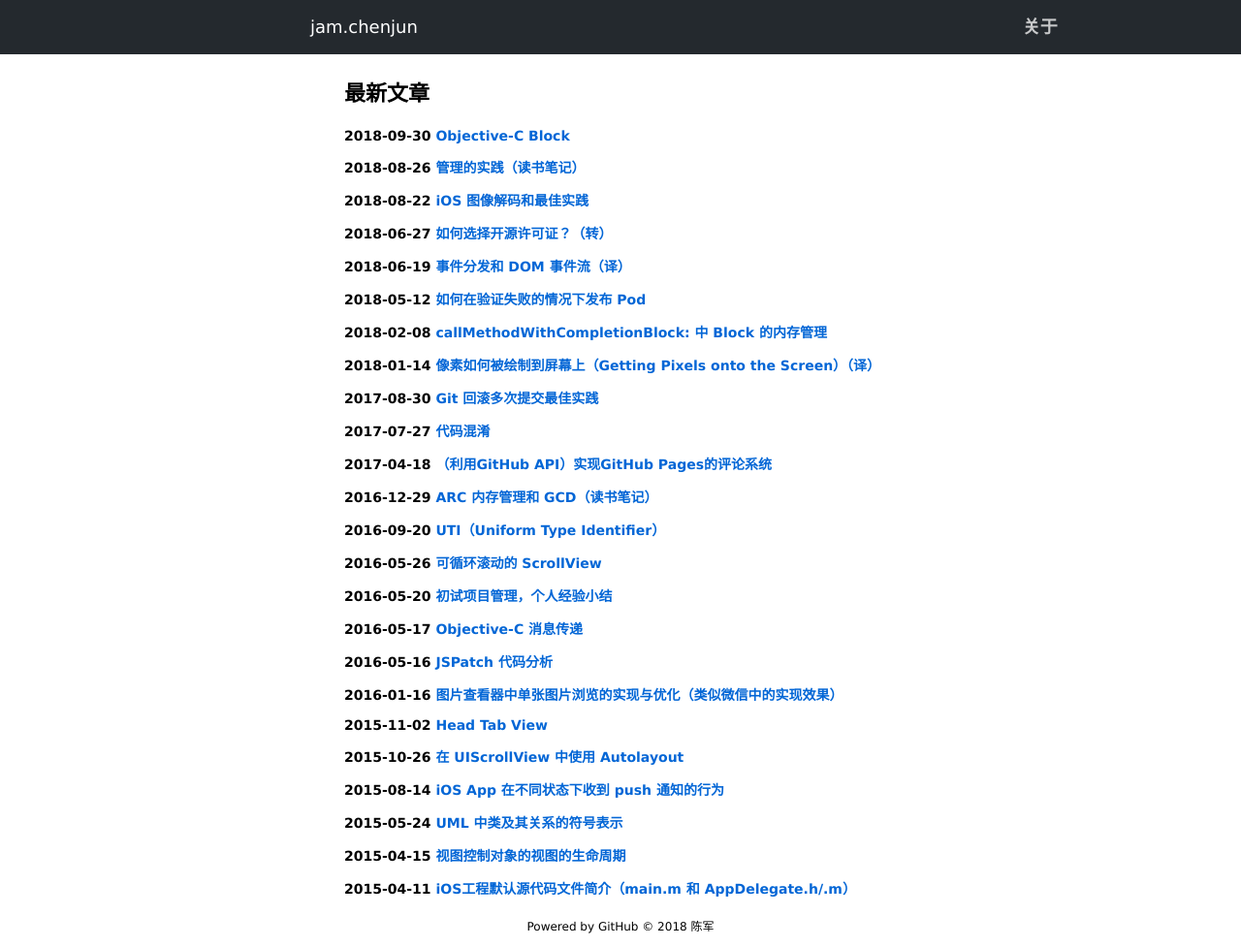
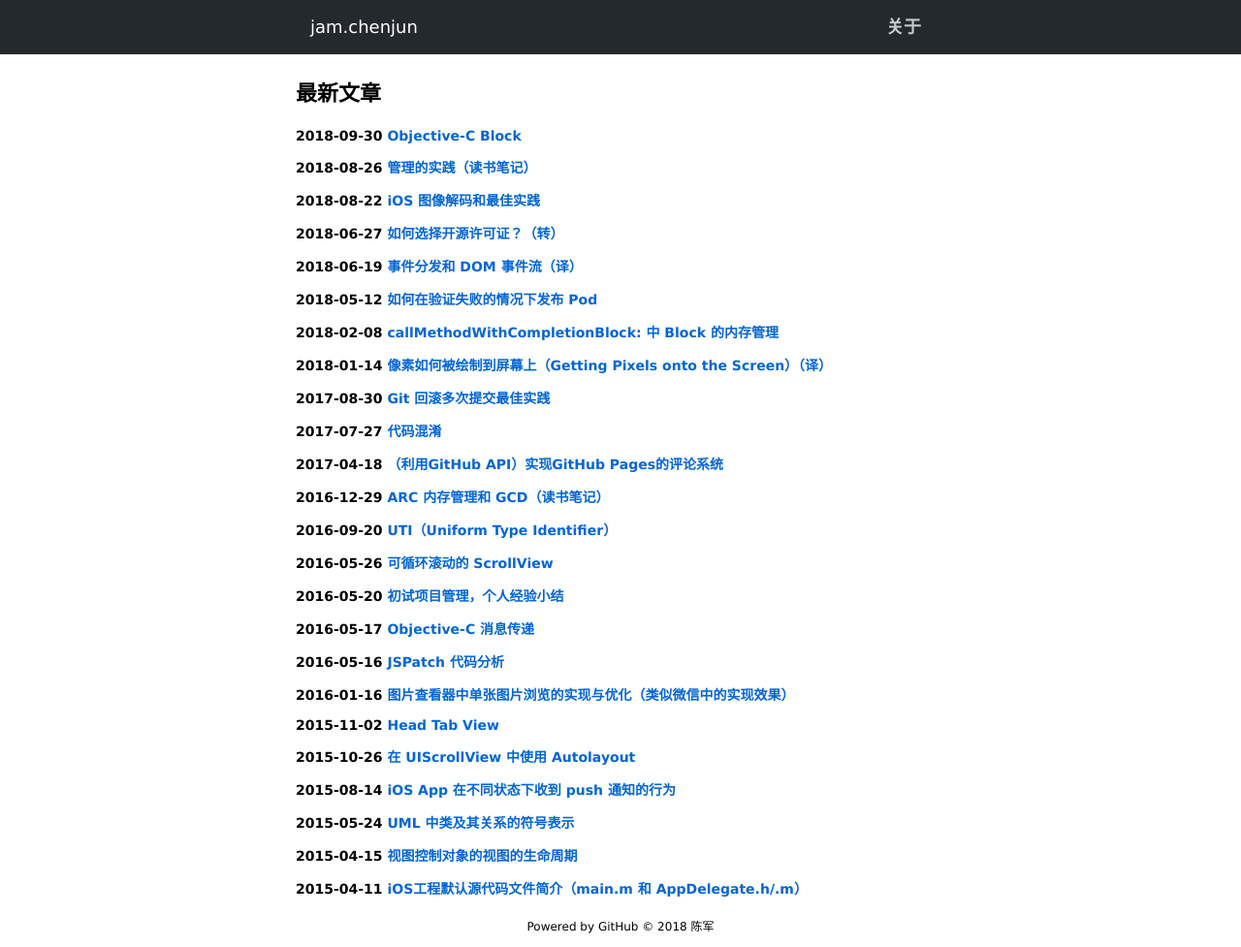
Before and after one commit to rob2468/rob2468.github.io, a Jekyll site: the page built from index.html, in a window 1280 px wide. Shown: the whole page at 97% size. Built offline with Jekyll 4.4.1, drawn with Linux system fonts in a browser that asks for light colours; nearby versions of some CDN libraries.

Commit message:
增加正文字号，放大正文区域

```diff
--- a/css/default.css
+++ b/css/default.css
@@ -24,10 +24,10 @@
 }
 h4,
 h5 {
-    font-size: 14px;
+    font-size: 15px;
 }
 p {
-    font-size: 14px;
+    font-size: 15px;
 }
 h1,
 h2,
@@ -115,10 +115,10 @@
 @media screen and (min-width: 768px) {
     /* header */
     header.top .container {
-        margin: 0 14% 0 25%;
+        margin: 0 25% 0 25%;
     }
     /* main */
     div.main {
-        width: 610px;
+        width: 710px;
     }
 }
```
